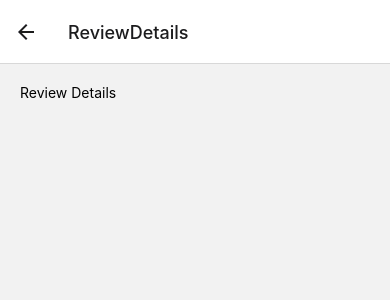
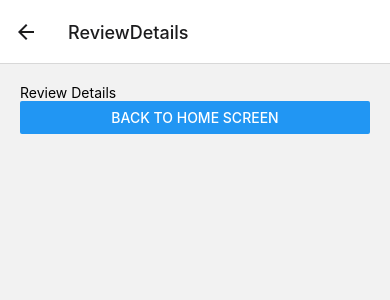
Before and after one commit to sabaPhruidze/ReviewApplication, a React Native app: screen /ReviewDetails in a window 390 px wide. Shown: the top 300 px of the page. Built offline with nearby package versions, Linux system fonts and the light colour scheme.

Commit message:
I learned how to navigate through different screens , using goBack function, push function and navigate function

```diff
--- a/screens/Home.tsx
+++ b/screens/Home.tsx
@@ -4,6 +4,7 @@ import {GlobalStyles} from '../styles/Global';
 const Home = ({navigation}: {navigation: any}) => {
   const pressHandler = () => {
     navigation.navigate('ReviewDetails');
+    // navigation.push('ReviewDetails');
   };
 
   return (
--- a/screens/ReviewDetails.tsx
+++ b/screens/ReviewDetails.tsx
@@ -1,10 +1,14 @@
-import {View, Text, StyleSheet} from 'react-native';
+import {View, Text, Button, StyleSheet} from 'react-native';
 import React from 'react';
 import {GlobalStyles} from '../styles/Global';
-const ReviewDetails = () => {
+const ReviewDetails = ({navigation}: {navigation: any}) => {
+  const pressHandler = () => {
+    navigation.goBack();
+  };
   return (
     <View style={GlobalStyles.container}>
       <Text>Review Details</Text>
+      <Button title="Back to home screen" onPress={pressHandler} />
     </View>
   );
 };
```
